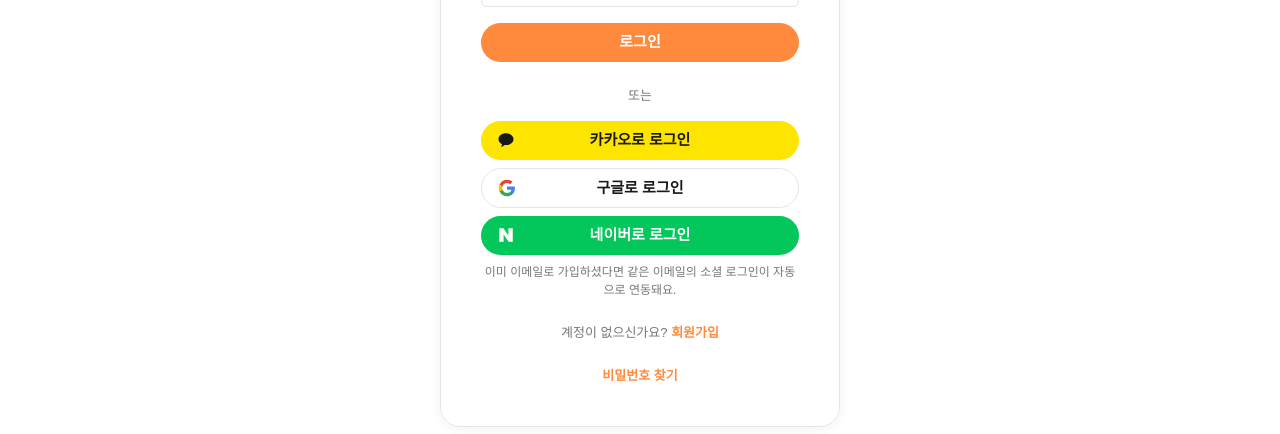
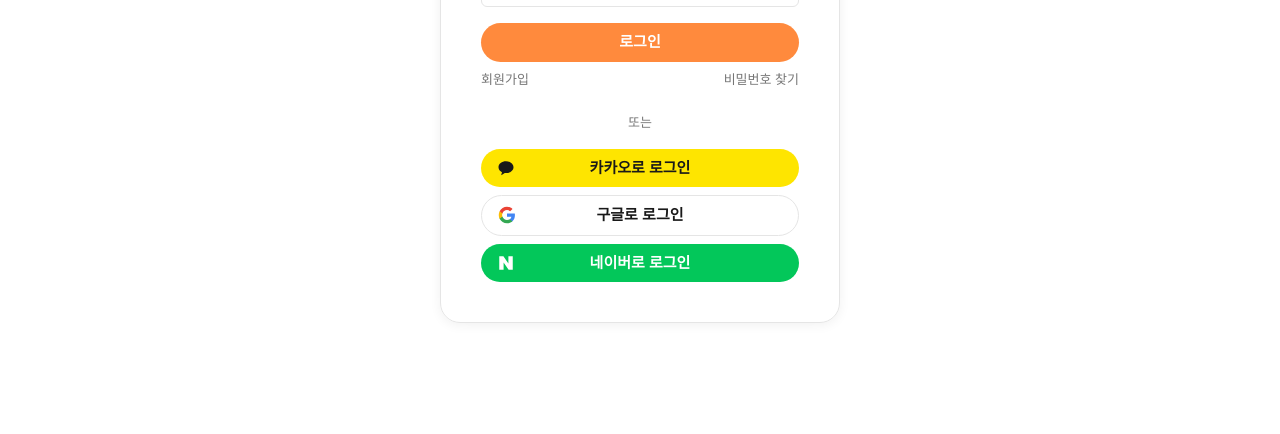
Before and after one commit to tailsProject/Tails, a React (Vite) app in the folder frontend/: page /login in a window 1280 px wide. Shown: the part 366-800 px from the top of the page. Built offline with nearby package versions, Linux system fonts and the light colour scheme; no server answers; a web font is replaced by a local one.

Commit message:
style: 로그인 화면 회원가입/비밀번호 찾기 링크 재배치

```diff
--- a/frontend/src/features/auth/AuthPage.module.scss
+++ b/frontend/src/features/auth/AuthPage.module.scss
@@ -198,3 +198,14 @@
     font-weight: 600;
   }
 }
+
+.forgotLink {
+  display: flex;
+  justify-content: space-between;
+  margin-top: v.$spacing-sm;
+  font-size: v.$font-size-sm;
+
+  a {
+    color: v.$color-text-muted;
+  }
+}
--- a/frontend/src/features/auth/LoginPage.jsx
+++ b/frontend/src/features/auth/LoginPage.jsx
@@ -1,3 +1,4 @@
+// 이메일 로그인, 소셜 로그인 진입 페이지
 import { useState } from 'react';
 import { Link, useNavigate } from 'react-router-dom';
 import { useAuth } from '../../hooks/useAuth';
@@ -65,6 +66,11 @@
         </Button>
       </form>
 
+      <p className={styles.forgotLink}>
+        <Link to="/signup">회원가입</Link>
+        <Link to="/forgot-password">비밀번호 찾기</Link>
+      </p>
+
       <div className={styles.socialDivider}>또는</div>
       <div className={styles.socialButtons}>
         {SOCIAL_PROVIDERS.map((provider) => (
@@ -77,14 +83,6 @@
           </a>
         ))}
       </div>
-      <p className={styles.socialHint}>이미 이메일로 가입하셨다면 같은 이메일의 소셜 로그인이 자동으로 연동돼요.</p>
-
-      <p className={styles.switchLink}>
-        계정이 없으신가요? <Link to="/signup">회원가입</Link>
-      </p>
-      <p className={styles.switchLink}>
-        <Link to="/forgot-password">비밀번호 찾기</Link>
-      </p>
     </div>
   );
 }
```
